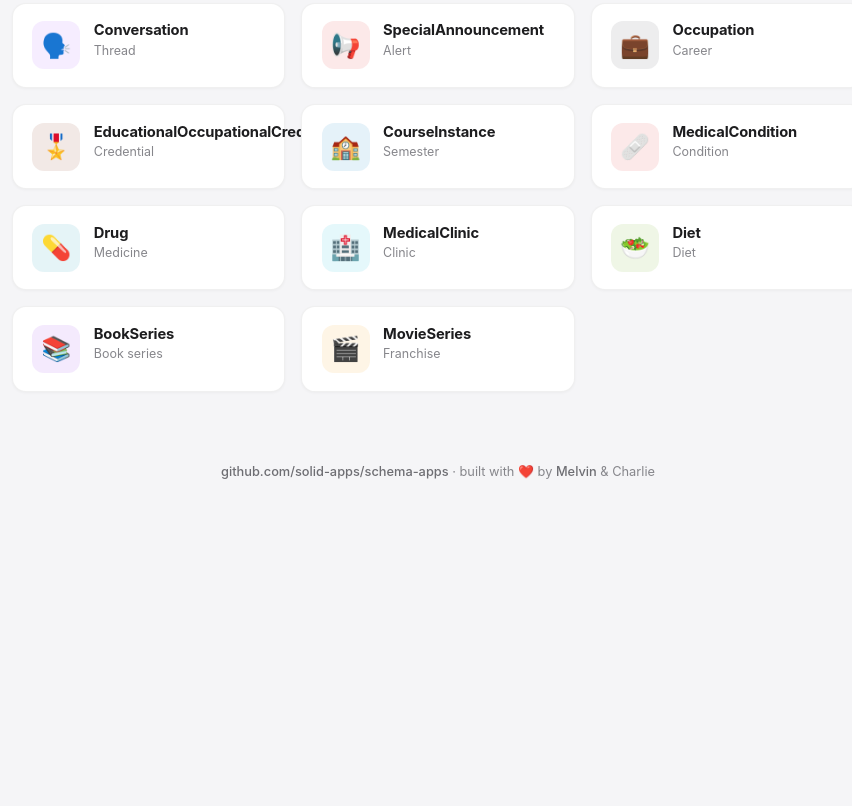
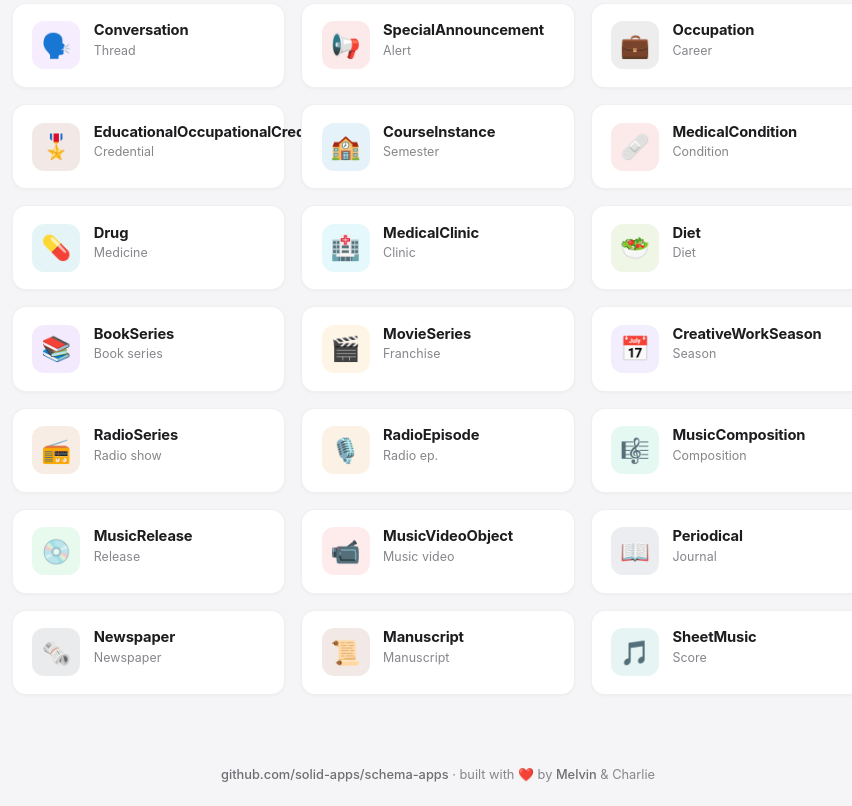
Before and after one commit to solid-apps/schema-apps, a website: page index.html in a window 1280 px wide. Shown: the part 6109-6915 px from the top of the page, without its empty margins (202-1054 px from the left). Before the commit the page ends 6612 px from the top, so only its background shows below. Drawn offline with Linux system fonts and the light colour scheme.

Commit message:
schema-apps: add batches 003+004 to gallery (10 types)

```diff
--- a/index.html
+++ b/index.html
@@ -362,6 +362,16 @@ const APPS = [
   { file: "diet.html",                 name: "Diet",                icon: "\u{1F957}", accent: "#65a30d", tag: "Diet" },
   { file: "book-series.html",          name: "BookSeries",          icon: "\u{1F4DA}", accent: "#9333ea", tag: "Book series" },
   { file: "movie-series.html",         name: "MovieSeries",         icon: "\u{1F3AC}", accent: "#f59e0b", tag: "Franchise" },
+  { file: "creative-work-season.html", name: "CreativeWorkSeason",  icon: "\u{1F4C5}", accent: "#8b5cf6", tag: "Season" },
+  { file: "radio-series.html",         name: "RadioSeries",         icon: "\u{1F4FB}", accent: "#b45309", tag: "Radio show" },
+  { file: "radio-episode.html",        name: "RadioEpisode",        icon: "\u{1F399}️", accent: "#d97706", tag: "Radio ep." },
+  { file: "music-composition.html",    name: "MusicComposition",    icon: "\u{1F3BC}", accent: "#10b981", tag: "Composition" },
+  { file: "music-release.html",        name: "MusicRelease",        icon: "\u{1F4BF}", accent: "#22c55e", tag: "Release" },
+  { file: "music-video-object.html",   name: "MusicVideoObject",    icon: "\u{1F4F9}", accent: "#ef4444", tag: "Music video" },
+  { file: "periodical.html",           name: "Periodical",          icon: "\u{1F4D6}", accent: "#475569", tag: "Journal" },
+  { file: "newspaper.html",            name: "Newspaper",           icon: "\u{1F5DE}️", accent: "#334155", tag: "Newspaper" },
+  { file: "manuscript.html",           name: "Manuscript",          icon: "\u{1F4DC}", accent: "#7c2d12", tag: "Manuscript" },
+  { file: "sheet-music.html",          name: "SheetMusic",          icon: "\u{1F3B5}", accent: "#0d9488", tag: "Score" },
 ];
 
 const grid = document.getElementById("grid");
```
